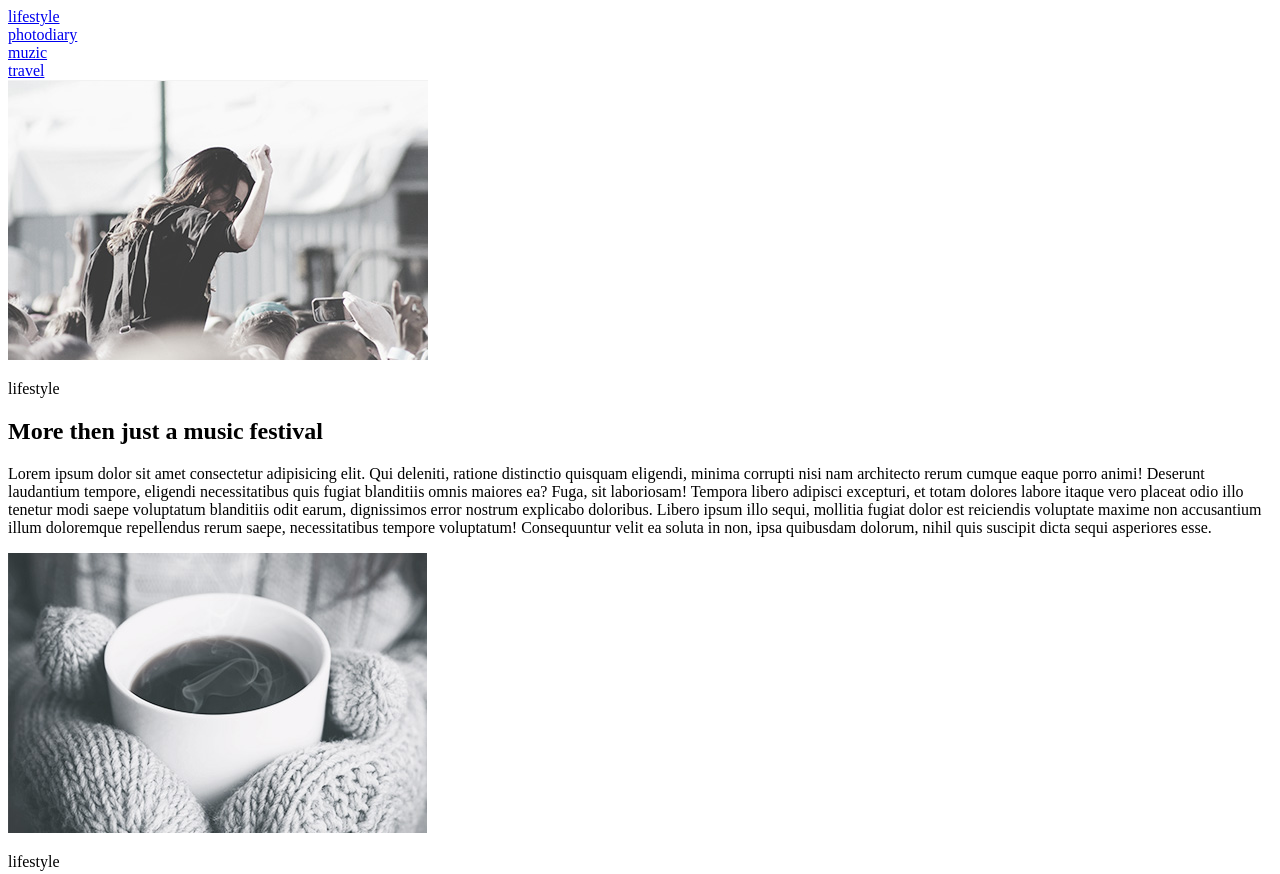
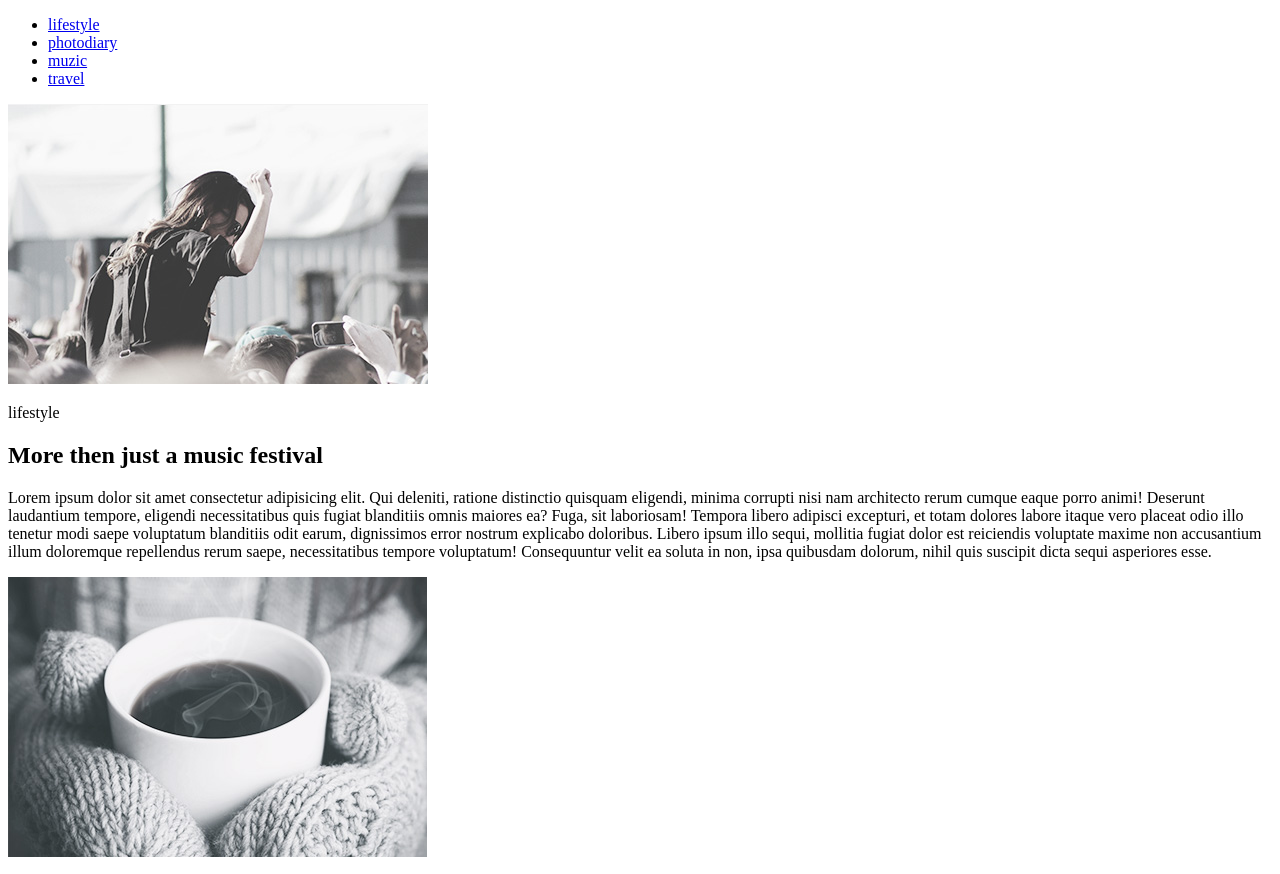
Before and after one commit to KotelnikovIgor/goit-fe-course, a plain HTML site: page module01/module01.html in a window 1280 px wide. Shown: the top 874 px of the page. Drawn offline with Linux system fonts and the light colour scheme.

Commit message:
fixed header

```diff
--- a/module01/module01.html
+++ b/module01/module01.html
@@ -9,13 +9,16 @@
 <body>
     <header>
         <nav>
-            <a href="#">lifestyle</a><br>
-            <a href="#">photodiary</a><br>
-            <a href="#">muzic</a><br>
-            <a href="#">travel</a><br>
+            <ul>
+                <li><a href="#">lifestyle</a></li>
+                <li><a href="#">photodiary</a></li>
+                <li><a href="#">muzic</a></li>
+                <li><a href="#">travel</a></li>
+            </ul>
         </nav>
 
-        </header>
+    </header>
+
     <main>
         <section class="article">
 
@@ -52,11 +55,6 @@
         </section>
 
     </main>
-
-   <footer>
-
-    </footer>
-
 </body>
 
 </html>
```
